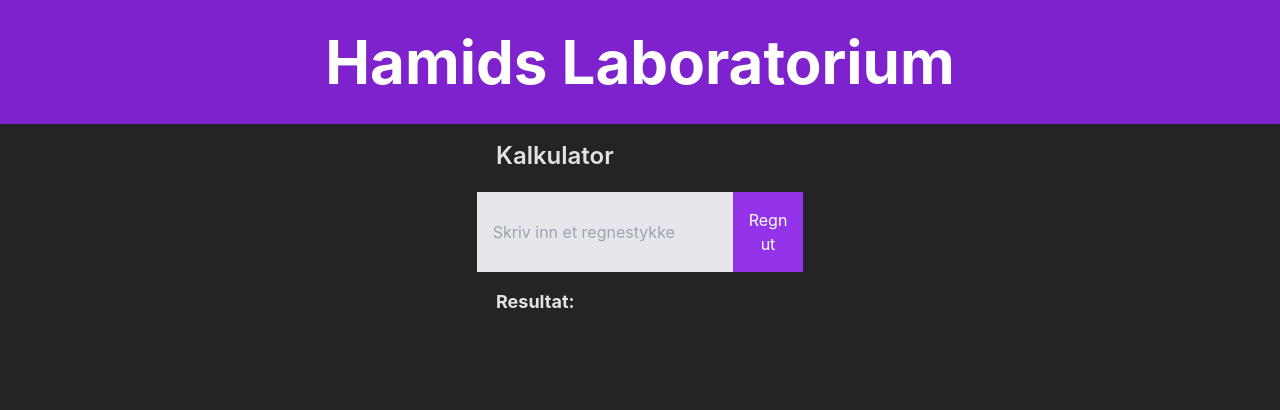
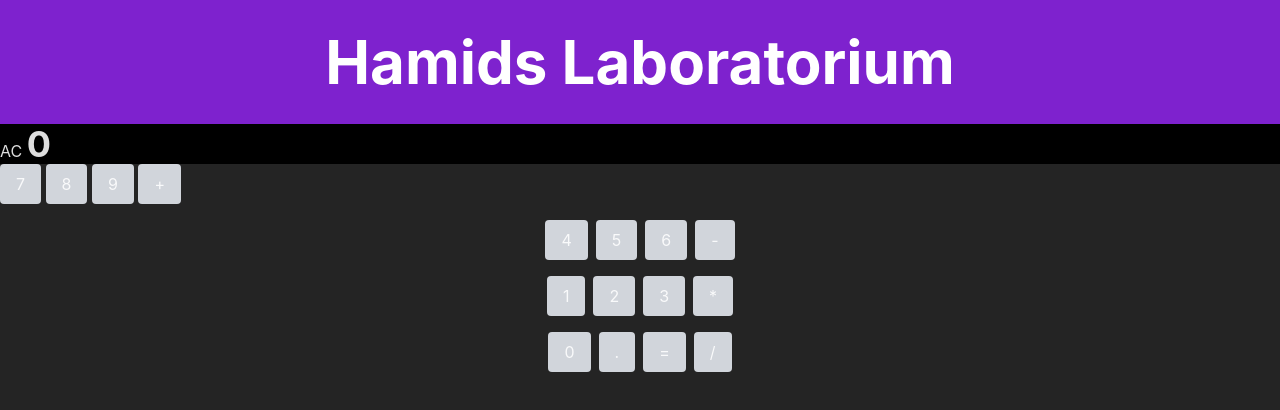
Before and after one commit to hamidettajani/Min-Nettside, a SvelteKit app: page /kalkulator in a window 1280 px wide. Shown: the top 410 px of the page. Built offline with nearby package versions, Linux system fonts and the light colour scheme.

Commit message:
updated og visualisert versjon av kalkulator

```diff
--- a/src/routes/kalkulator/kalkulator.svelte
+++ b/src/routes/kalkulator/kalkulator.svelte
@@ -1,72 +1,123 @@
 <script>
-  let regnestykke = ""; // Oppretter en variabel for å midlertidig lagre brukerens regnestykke
-  let resultat = ""; // Oppretter en variabel for å midlertidig lagre svaret
+  var queue = []; // Array som lagrer veridene som skal regnes ut
+  var svar = 0; // Variabel som lagrer det nåværende svaret på utregningen
 
-  function løsregnestykke() {
-    // Funksjon for å løse ligningen når "Regn ut" knappen trykkes
-    const regnestykkeArray = regnestykke.split("");
-    if (regnestykkeArray.length !== 3) {
-      // Skjekker om arrayen har for mange elementer (mer enn 3)
-      resultat = "Ugyldig input"; // Feilmelding til for mange inputs
-      return;
+  // Funksjon som regner ut queuen
+  function regnutQueue(verdi){
+    if (svar !==0) {
+      svar = parseFloat(svar);
+      leggTilQueue(svar);
     }
 
-    const [tall1, operatør, tall2] = regnestykkeArray; // Deler opp arrayen til riktg komponenter
+    var resultat = verdi[0]; // Setter den første verdien av arrayen til resultatet
+    var deltpåNull = 0; // Definerer variabelen jeg skal bruke for å skjekke etter deling på 0
 
-    const num1 = parseFloat(tall1); // Gjør om tallene til floating-point tall
-    const num2 = parseFloat(tall2);
+    // Loop for å iterere gjennom verdiene og utføre operasjonene
+    for (  var i = 2; i < verdi.length; i= i+2) {
+      switch (queue[i-1]) {
+        case '+':
+          resultat+= verdi[i];
+          break;
+        case '-':
+          resultat-= verdi[i];
+          break;
+        case '/': if (verdi[i] === 0)   deltpåNull = 1; // Skjekker om delt på null
+          else resultat = resultat / verdi[i];
+          break;
+        case'*': resultat = resultat * verdi[i];
+          break;
+      }
+    }
 
-    if (isNaN(num1) || isNaN(num2)) {
-      // Skjekker om enten tall1 eller tall2 er ugyldig
-      resultat = "Ugyldig input"; // Feilmelding til ugyldig tall
-      return;
+    resultat = resultat.toFixed(10); // Runder opp svaret til 10 desimaler
+    resultat = parseFloat(resultat); // Gjør om resultatet til en floating-point verdi
+
+    // Definerer hva som skal skje vis delt på 0
+    if ( deltpåNull === 1) {
+        nullstill(); // Nullstiller kalkulatoren
+        document.getElementById("resultat").innerHTML =  "Kan ikke dele på 0";
+    } else {
+        document.getElementById("resultat").innerHTML =  resultat ;
+        svar = resultat; // Setter det nåværende utregningsverdien til resultatet
+        queue = []; // Nullstiller queuen
     }
-  if (num1 || num2 == "-") {
-    resultat = -num1 + (-num2)
   }
-  if (operatør === "+") {
-    resultat = num1 + num2; // Addisjon
-  } else if (operatør === "-") {
-    resultat = num1 - num2; // Subtraksjon
-  } else if (operatør === "*") {
-    resultat = num1 * num2; // Multiplikasjon
-  } else if (operatør === "/") {
-  if (num2 === 0) {
-    // Sjekker for divisjon med 0
-    resultat = "Kan ikke dele på 0..."; // Feilmelding for divisjon med 0
-  } else {
-    resultat = num1 / num2; // Divisjon
+
+  // Funksjon for å legge til en verdi i queuen
+  function leggTilQueue(svar){
+    queue.push(svar);
   }
-} else {
-  resultat = "Ugyldig operatør"; // Feilmelding for ugyldig operatør
-}
 
-    // switch (operatør) {
-    //   case "+":
-    //     resultat = num1 + num2; // addisjon
-    //     break;
-    //   case "-":
-    //     resultat = num1 - num2; // subtraksjon
-    //     break;
-    //   case "*":
-    //     resultat = num1 * num2; // multiplikasjon
-    //     break;
-    //   case "/":
-    //     if (num2 === 0) {
-    //       // Skjekker for divisjon med 0
-    //       resultat = "Kan ikke dele på 0..."; // Feilmelding for divisjon med 0
-    //     } else {
-    //       resultat = num1 / num2; // divisjon
-    //     }
-    //     break;
-    //   default:
-    //     resultat = "Ugyldig operatør"; // Feilmelding for ugyldig operatør
-    //     break;
-    // }
+  // Funksjon for å resette kalkulatoren
+  function nullstill() {
+    queue = [];
+    svar = 0;
+    document.getElementById("resultat").innerHTML = "0";
+  }
+
+  // Funksjon for å håndtere inntastingene
+  function tall(arg){
+    if (document.getElementById("resultat").innerHTML ===  "ERROR" || (document.getElementById("resultat").innerHTML == "0" && arg != ".")){
+      document.getElementById("resultat").innerHTML = "";
+    }
+
+    if (!(arg === ".") || !svar.match(/[.]/)) {
+        svar += arg;
+        document.getElementById("resultat").innerHTML += arg;
+    }
+  }
+
+  // Funksjon for operatørene
+  function operatør(arg){
+    if (svar !== 0 && svar !== "-") {
+      svar = parseFloat(svar);
+      leggTilQueue(svar);
+      leggTilQueue(arg);
+      document.getElementById("resultat").innerHTML +=arg;
+      svar = 0;
+    }
+
+    if (arg == "-"  && isNaN(queue[0]) && svar !== "-"){
+        svar ="-";
+        document.getElementById("resultat").innerHTML = "-";
+    }
   }
 </script>
 
-<div class="w-1/4 mx-auto p-4">
+<div id="kalkulatorBody" class="bg-black w-305px margin-auto padding-5px">
+  <input id="AC" type="button" on:click={nullstill} value="AC" class=""/>
+  <span id="resultat" class="text-4xl font-bold">0</span>
+</div>
+
+<div class="color-white bg-black-400 w-60px h-60px">
+  <input type="button" on:click={() => tall('7')} value="7" class="bg-gray-300 px-4 py-2 rounded"/>
+  <input type="button" on:click={() => tall('8')} value="8" class="bg-gray-300 px-4 py-2 rounded"/>
+  <input type="button" on:click={() => tall('9')} value="9" class="bg-gray-300 px-4 py-2 rounded"/>
+  <input type="button" on:click={() => operatør('+')} value="+" class="bg-gray-300 px-4 py-2 rounded"/>
+</div>
+
+<div class="flex justify-center space-x-2 my-4">
+  <input type="button" on:click={() => tall('4')} value="4" class="bg-gray-300 px-4 py-2 rounded"/>
+  <input type="button" on:click={() => tall('5')} value="5" class="bg-gray-300 px-4 py-2 rounded"/>
+  <input type="button" on:click={() => tall('6')} value="6" class="bg-gray-300 px-4 py-2 rounded"/>
+  <input type="button" on:click={() => operatør('-')} value="-" class="bg-gray-300 px-4 py-2 rounded"/>
+</div>
+
+<div class="flex justify-center space-x-2 my-4">
+  <input type="button" on:click={() => tall('1')} value="1" class="bg-gray-300 px-4 py-2 rounded"/>
+  <input type="button" on:click={() => tall('2')} value="2" class="bg-gray-300 px-4 py-2 rounded"/>
+  <input type="button" on:click={() => tall('3')} value="3" class="bg-gray-300 px-4 py-2 rounded"/>
+  <input type="button" on:click={() => operatør('*')} value="*" class="bg-gray-300 px-4 py-2 rounded"/>
+</div>
+
+<div class="flex justify-center space-x-2 my-4">
+  <input type="button" on:click={() => tall('0')} value="0" class="bg-gray-300 px-4 py-2 rounded"/>
+  <input type="button" on:click={() => tall('.')} value="." class="bg-gray-300 px-4 py-2 rounded"/>
+  <input id="løs" type="button" on:click={() => regnutQueue(queue)} value="=" class="bg-gray-300 px-4 py-2 rounded"/>
+  <input type="button" on:click={() => operatør('/')} value="/" class="bg-gray-300 px-4 py-2 rounded"/>
+</div>
+
+<!-- <div class="w-1/4 mx-auto p-4">
   <h1 class="text-2xl font-semibold">Kalkulator</h1>
 
   <div class="flex justify-center mt-5">
@@ -83,4 +134,4 @@
   <p class="text-lg font-bold mt-4">
     Resultat: {resultat}
   </p>
-</div>
+</div> -->
```
